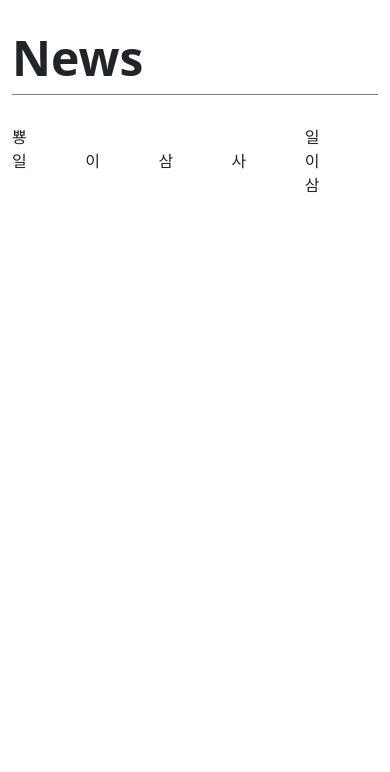
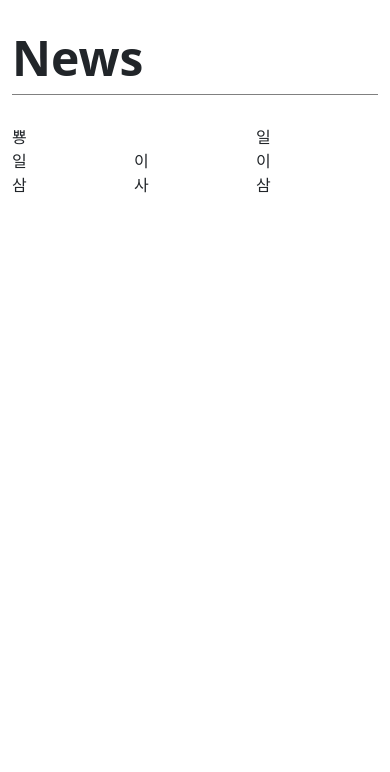
Before and after one commit to Git-Marsh/practice_news, a plain HTML site: page index.html in a window 390 px wide. Shown: the part 72-844 px from the top of the page. Drawn offline with nearby package versions, Linux system fonts and the light colour scheme.

Commit message:
add template areas

```diff
--- a/style.css
+++ b/style.css
@@ -152,6 +152,12 @@ footer > .container > .terms {
   header {
     display: none;
   }
+  .news-main-part {
+    grid-template-areas:
+      "m m b"
+      "s1 s2 c"
+      "s3 s4 d" !important;
+  }
 }
 @media screen and (max-width: 559px) {
   .buttons {
```
